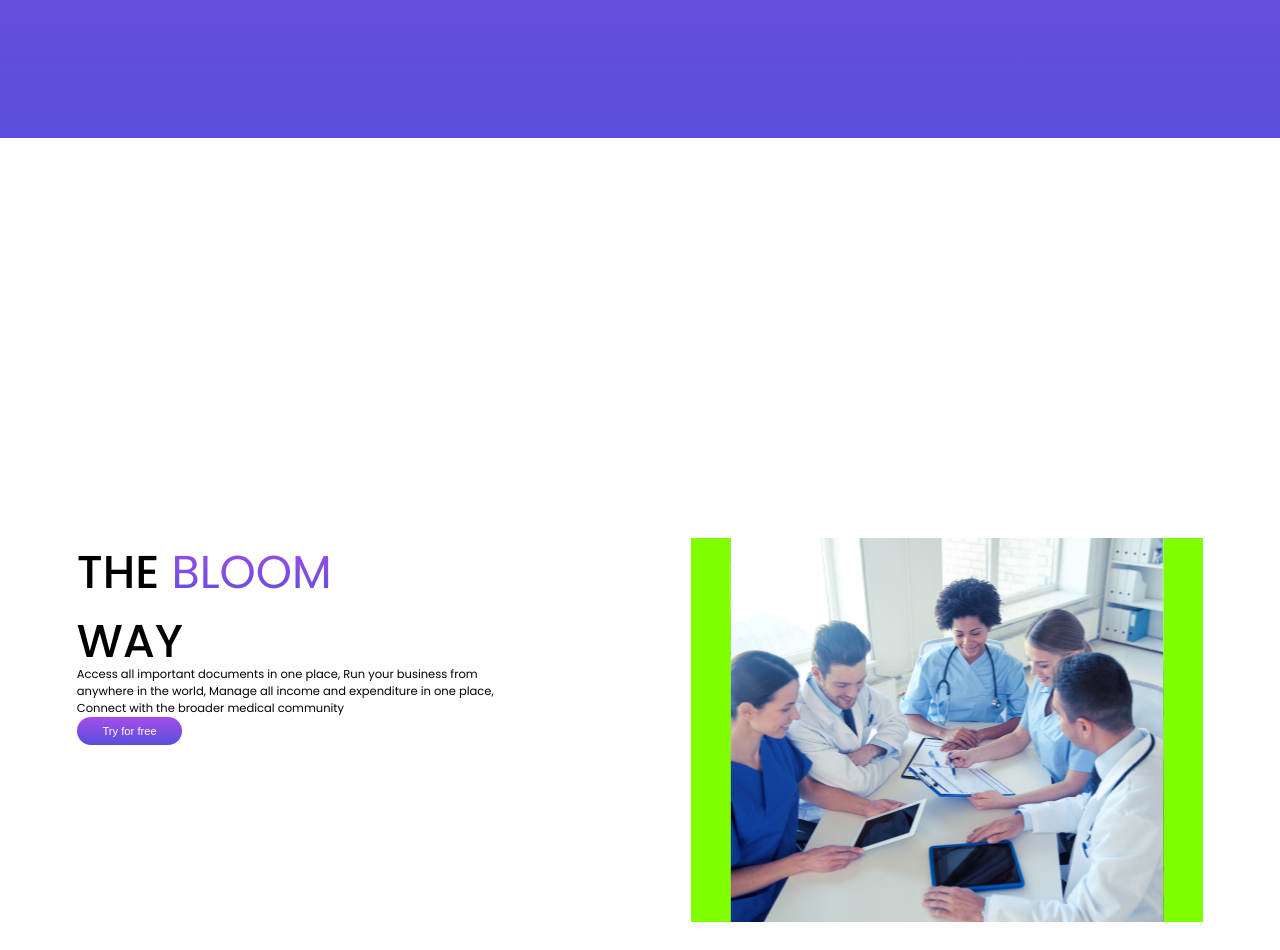
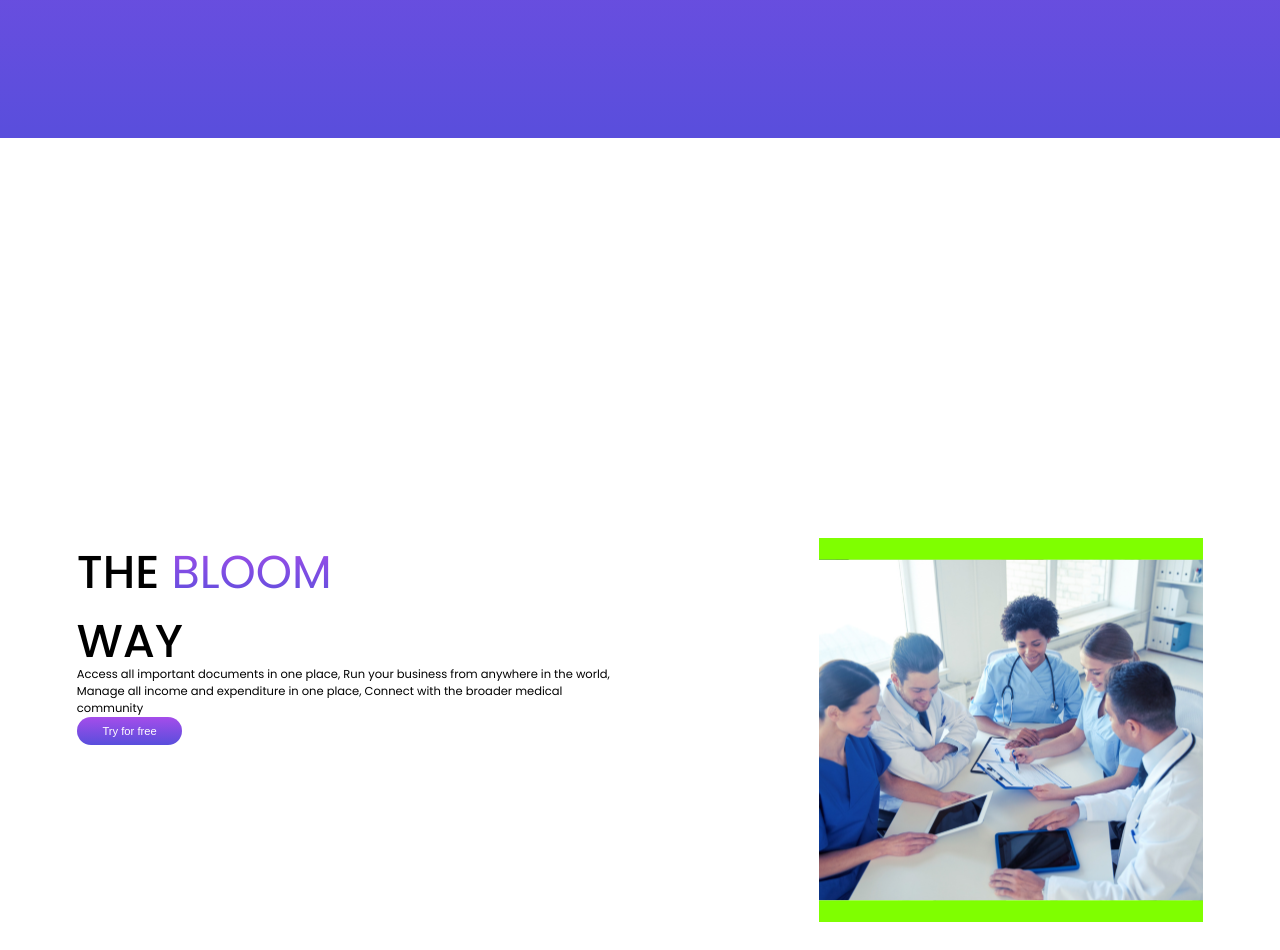
Before and after one commit to Lovethrech/BLOOM-Chel, a Vue app: page / in a window 1280 px wide. Shown: the part 582-1532 px from the top of the page. Built offline with nearby package versions, Linux system fonts and the light colour scheme.

Commit message:
...working on home-about section component.

```diff
--- a/src/components/home/about/HomeAboutImg.vue
+++ b/src/components/home/about/HomeAboutImg.vue
@@ -7,11 +7,14 @@
 <style scoped>
 .home-about-img-main-ctn{
     background-color: red;
-    width:40vw;
+    width:30vw;
     height: 30vw;
 }
 .home-about-img-main-ctn img{
     background-color: chartreuse;
+}
+
+@media screen and (max-width:900px) {
 
 }
 </style>
```
